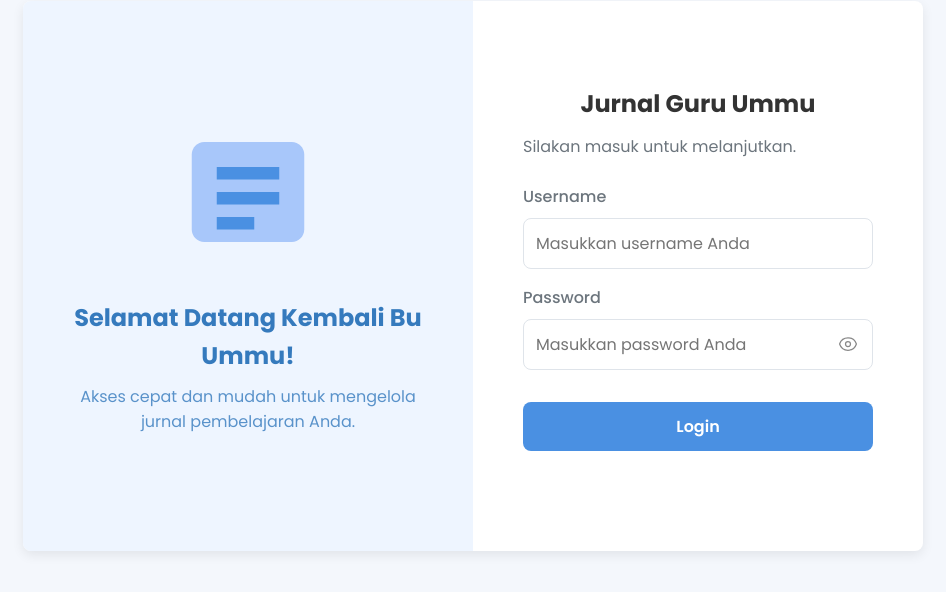
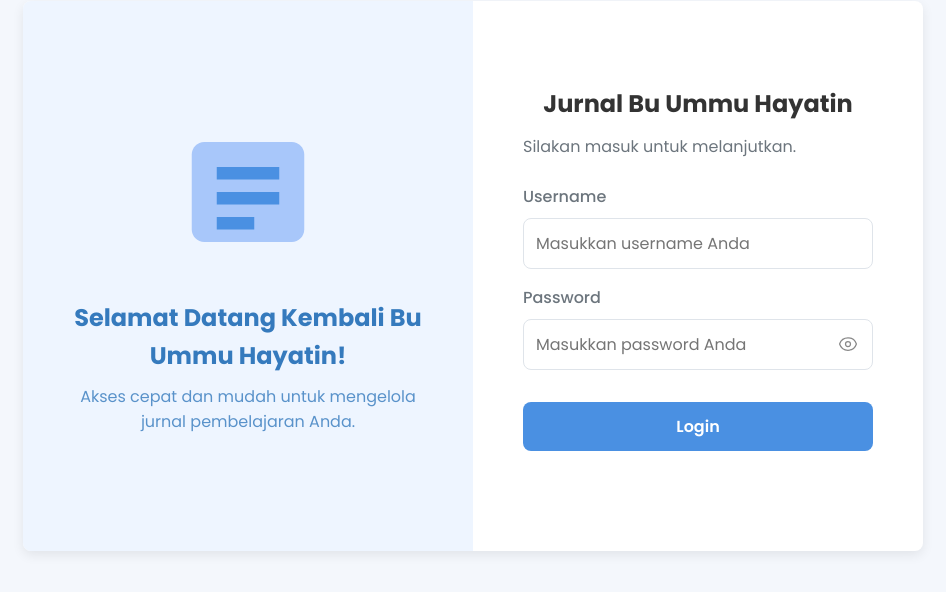
Before and after one commit to Wahyudi-1/jurnalummu, a plain HTML site: page index.html in a window 1280 px wide. Shown: the part 124-716 px from the top of the page, without its empty margins (167-1113 px from the left). Drawn offline with nearby package versions, Linux system fonts and the light colour scheme.

Commit message:
Update index.html

```diff
--- a/index.html
+++ b/index.html
@@ -6,7 +6,7 @@
     <!-- ========================================================== -->
     <meta charset="UTF-8">
     <meta name="viewport" content="width=device-width, initial-scale=1.0">
-    <title>Login - Jurnal Guru Ummu</title>
+    <title>Login - Jurnal Pelajaran Guru</title>
 
     <!-- ========================================================== -->
     <!-- STYLESHEETS & FONTS                                        -->
@@ -41,7 +41,7 @@
                     <path d="M7 12H17V14H7V12Z" fill="#4a90e2"/>
                     <path d="M7 16H13V18H7V16Z" fill="#4a90e2"/>
                 </svg>
-                <h3>Selamat Datang Kembali    Bu Ummu!</h3>
+                <h3>Selamat Datang Kembali Bu Ummu Hayatin!</h3>
                 <p>Akses cepat dan mudah untuk mengelola jurnal pembelajaran Anda.</p>
             </div>
         </div>
@@ -50,7 +50,7 @@
         <div class="login-form-container">
             <div class="login-form-content">
 
-                <h2 class="logo">Jurnal Guru Ummu</h2>
+                <h2 class="logo">Jurnal Bu Ummu Hayatin</h2>
                 <p style="color: var(--text-light); margin-bottom: 25px;">Silakan masuk untuk melanjutkan.</p>
 
                 <form onsubmit="event.preventDefault(); document.getElementById('loginButton').click();">
@@ -60,7 +60,6 @@
                         <input type="text" id="username" placeholder="Masukkan username Anda" required autocomplete="username">
                     </div>
 
-                    <!-- [DIPERBAIKI] Bagian Password ditambahkan wrapper dan ikon -->
                     <div class="form-group">
                         <label for="password">Password</label>
                         <div class="password-wrapper">
@@ -88,12 +87,11 @@
     </div>
 
     <!-- ========================================================== -->
-    <!-- JAVASCRIPT LIBRARIES & SCRIPT                              -->
+    <!-- JAVASCRIPT & SCRIPT APLIKASI                               -->
     <!-- Ditempatkan di akhir body untuk rendering halaman yg lebih cepat -->
     <!-- ========================================================== -->
 
-    <!-- [CATATAN] Library ini tidak lagi diperlukan jika Anda sudah beralih ke hashing di sisi server -->
-    <script src="https://cdnjs.cloudflare.com/ajax/libs/crypto-js/4.2.0/crypto-js.min.js"></script>
+    <!-- [DIHAPUS] Library CryptoJS tidak lagi diperlukan karena hashing dipindah ke server. -->
 
     <!-- Script utama aplikasi -->
     <script src="app.js"></script>
```
